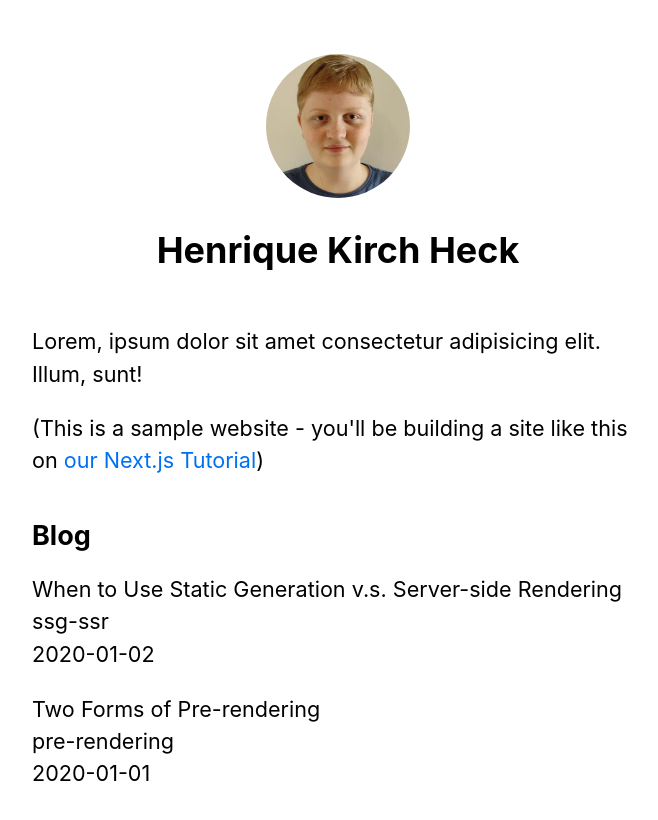
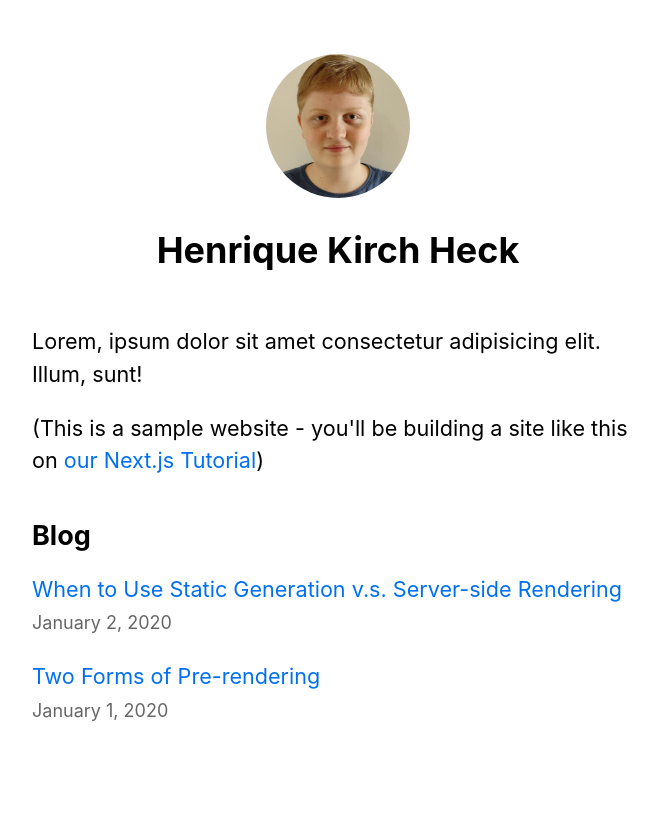
Before and after one commit to henriquekirchheck/first-nextjs-app, a Next.js app: page / in a window 1280 px wide. Shown: the top 820 px of the page, without its empty margins (302-960 px from the left). Built offline with nearby package versions, Linux system fonts and the light colour scheme.

Commit message:
Added Links to posts in /

```diff
--- a/pages/index.jsx
+++ b/pages/index.jsx
@@ -1,5 +1,7 @@
 import Head from 'next/head'
+import Link from 'next/link'
 import { Layout, siteTitle } from '../components/Layout'
+import { Date } from '../components/Date'
 import utilStyles from '../styles/utils.module.css'
 import { getSortedPostsData } from '../lib/posts'
 
@@ -34,11 +36,13 @@
         <ul className={utilStyles.list}>
           {allPostsData.map(({ id, date, title }) => (
             <li className={utilStyles.listItem} key={id}>
-              {title}
+              <Link href={`/posts/${id}`}>
+                <a>{title}</a>
+              </Link>
               <br />
-              {id}
-              <br />
-              {date}
+              <small className={utilStyles.lightText}>
+                <Date dateString={date} />
+              </small>
             </li>
           ))}
         </ul>
```
